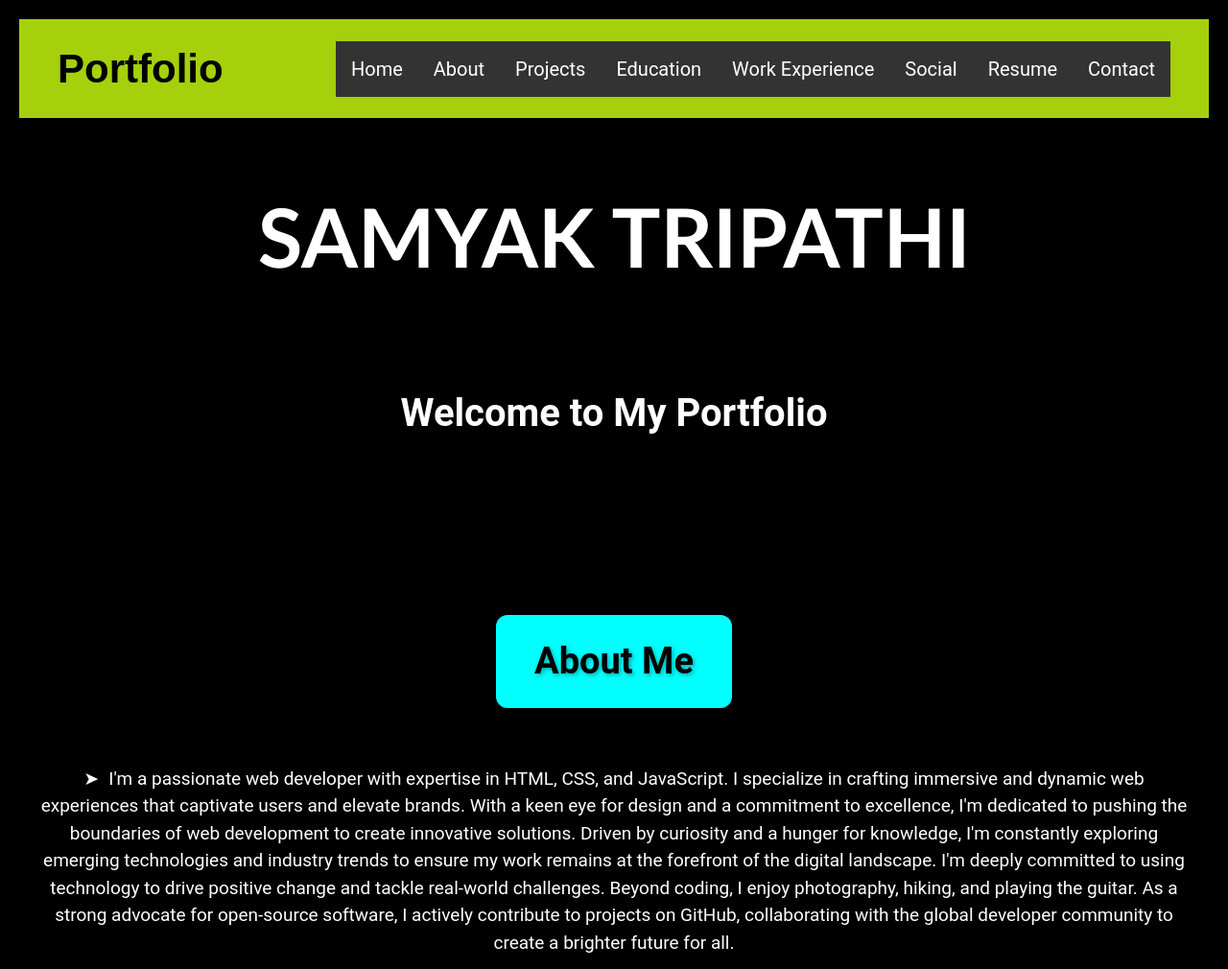
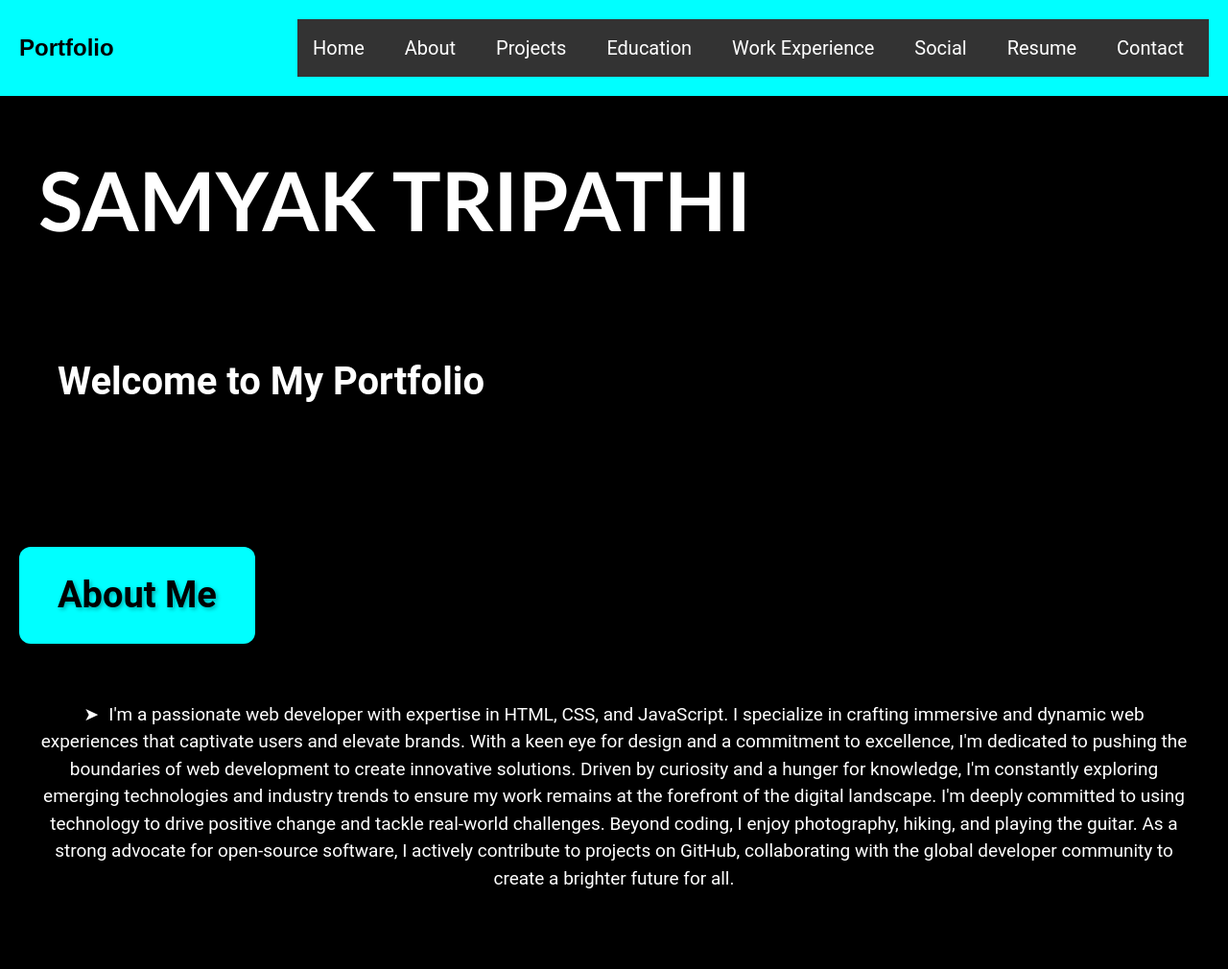
Before and after one commit to sammy-314/portfolio2, a plain HTML site: page index.html in a window 1280 px wide. Shown: the top 1010 px of the page at 96% size. Drawn offline with Linux system fonts and the light colour scheme.

Commit message:
Update index.html

```diff
--- a/index.html
+++ b/index.html
@@ -5,6 +5,67 @@
     <meta name="viewport" content="width=device-width, initial-scale=1.0">
     <title>Portfolio</title>
     <link rel="stylesheet" href="styles.css">
+    <style>
+        /* Adjustments for mobile-friendly layout */
+        body {
+            font-size: 16px;
+            line-height: 1.6;
+            margin: 0;
+            padding: 0;
+        }
+
+        header {
+            padding: 20px;
+            text-align: center;
+        }
+
+        .logo {
+            font-size: 24px;
+            font-weight: bold;
+        }
+
+        nav ul {
+            list-style: none;
+            padding: 0;
+            margin: 0;
+            text-align: center;
+        }
+
+        nav ul li {
+            display: inline-block;
+            margin-right: 10px;
+        }
+
+        .section {
+            padding: 20px;
+            text-align: justify;
+        }
+
+        .content {
+            max-width: 100%;
+            margin: 0 auto;
+        }
+
+        .contact-form input[type="text"],
+        .contact-form textarea {
+            width: calc(100% - 20px);
+            padding: 10px;
+            margin-bottom: 10px;
+            box-sizing: border-box;
+        }
+
+        .contact-form input[type="submit"] {
+            width: calc(100% - 20px);
+            padding: 10px;
+            box-sizing: border-box;
+            cursor: pointer;
+        }
+
+        footer {
+            padding: 20px;
+            text-align: center;
+        }
+    </style>
 </head>
 <body>
     <header>
@@ -40,8 +101,6 @@
                 Beyond coding, I enjoy photography, hiking, and playing the guitar. As a strong advocate for open-source software, I actively contribute to projects on GitHub, collaborating with the global developer community to create a brighter future for all.</p>
         </div>
     </section>
-
-
 
     <section id="education" class="section">
         <div class="content">
@@ -82,6 +141,7 @@
             </div>
         </div>
     </section>
+
     <section id="projects" class="section">
         <div class="content">
             <h2>Projects</h2>
```
